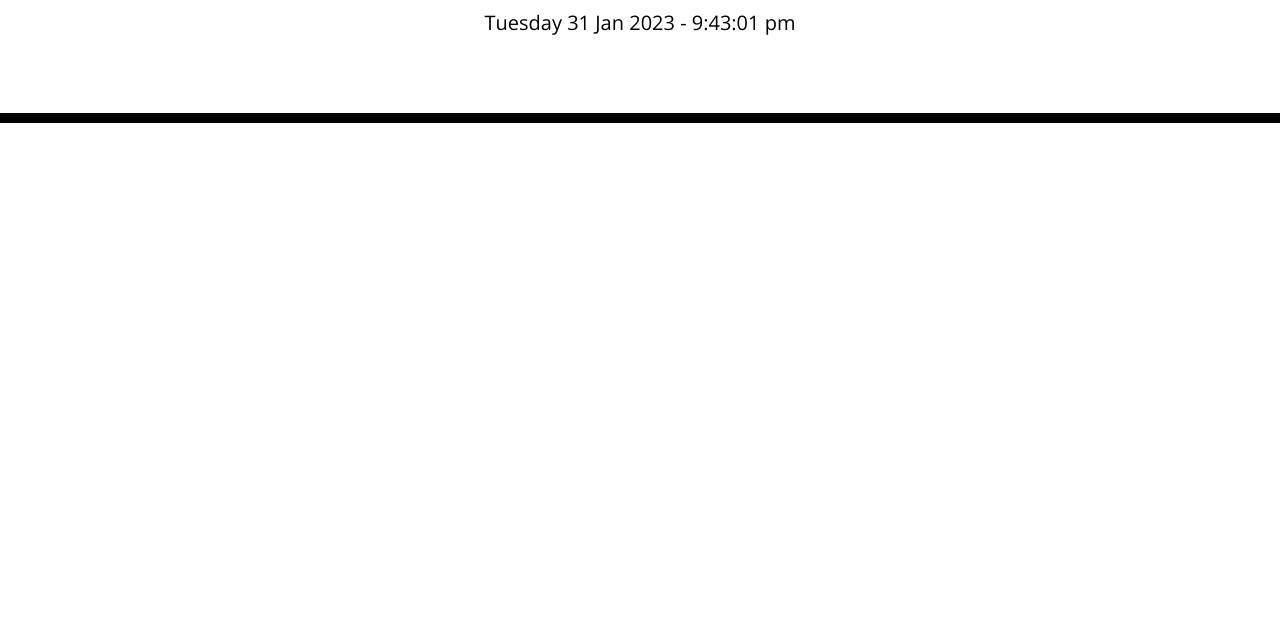
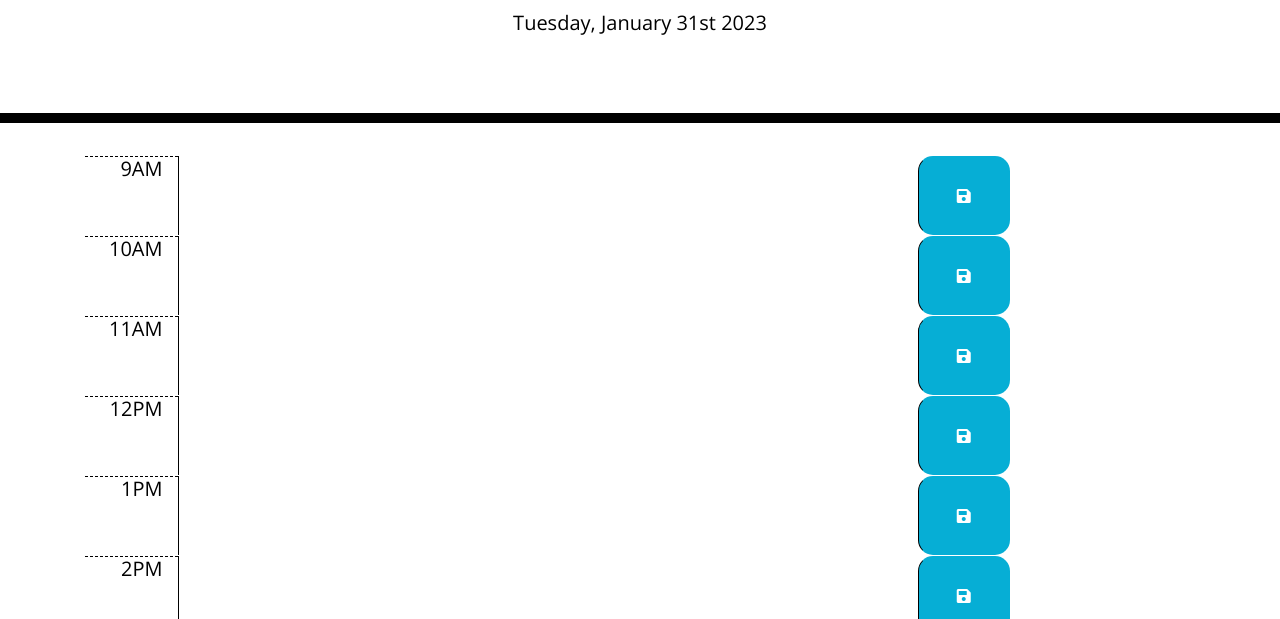
Before and after one commit to tjhandson/Daily-Planner, a plain HTML site: page index.html in a window 1280 px wide. Shown: the part 181-800 px from the top of the page. Drawn offline with nearby package versions, Linux system fonts and the light colour scheme.

Commit message:
adding rows for table for each hour to page

```diff
--- a/assets/js/script.js
+++ b/assets/js/script.js
@@ -1,14 +1,48 @@
 const dateDisplayEl = $('#currentDay');
+const plannerTableEl = $('#tableSection');
 
 // Task 1: Display the current day at the top of the calender when a user opens the planner.
-setInterval(function () {
-    dateDisplayEl.text(moment().format('dddd DD MMM YYYY - h:mm:ss a'));
-}
-    , 1000);
+
+dateDisplayEl.text(moment().format("dddd, MMMM Do YYYY"));
+
+let hour = 9;
+
+// Task 2: Present timeblocks for standard business hours when the user scrolls down.
+function timeSlotGeneration() {
+
+    for (let i = 0; i < 9; i++) {
+        let time = moment(hour, "hh").format("hA");
+
+        //Row for time slot
+        const timeSlot = $("<div>").addClass("row mx-auto");
+
+        // Section for Hour
+        const hourText = $("<h5>").addClass("hourtext text-right").text(time)
+        const hourEl = $("<div>").addClass("hour col-1").append(hourText);
+
+        // User input area for text entry
+        const taskEntry = $("<textarea>").addClass("UserInput overflow-auto text-dark col-8").text("").attr("id", time);
 
 
-// Task 2: Present timeblocks for standard business hours when the user scrolls down.
+        // Save Button block at end of row
+        const saveIcon = $("<span>").addClass("fa fa-save");
+        const saveButton = $("<button>").addClass("btn saveBtn time-block col-1").append(saveIcon);
 
+        // Appending hour, text entry and button to time slot
+        timeSlot.append(
+            hourEl,
+            taskEntry,
+            saveButton,);
+
+        //Append Time slot to Planner table area
+
+        plannerTableEl.append(timeSlot);
+
+        // Increase by 1 hour
+        hour++;
+
+    }
+}
 // Task 3: Color-code each timeblock based on past, present, and future when the timeblock is viewed.
 
 // Task 4: Allow a user to enter an event when they click a timeblock
@@ -16,3 +50,8 @@ setInterval(function () {
 // Task 5: Save the event in local storage when the save button is clicked in that timeblock.
 
 // Task 6: Persist events between refreshes of a page
+
+
+
+
+timeSlotGeneration();
--- a/index.html
+++ b/index.html
@@ -9,7 +9,7 @@
   <link rel="stylesheet" href="https://use.fontawesome.com/releases/v5.8.1/css/all.css"
     integrity="sha384-50oBUHEmvpQ+1lW4y57PTFmhCaXp0ML5d60M1M7uH2+nqUivzIebhndOJK28anvf" crossorigin="anonymous" />
   <link href="https://fonts.googleapis.com/css?family=Open+Sans&display=swap" rel="stylesheet" />
-  <link rel="stylesheet" href="/assets/css/style.css" />
+  <link rel="stylesheet" href="./assets/css/style.css" />
   <title>Work Day Scheduler</title>
 </head>
 
@@ -19,12 +19,16 @@
     <p class="lead">A simple calendar app for scheduling your work day</p>
     <p id="currentDay" class="lead"></p>
   </header>
-  <div class="container">
+  <div class="container" id="tableSection">
     <!-- Timeblocks go here -->
   </div>
 
   <script src="https://cdnjs.cloudflare.com/ajax/libs/jquery/3.2.1/jquery.min.js"></script>
   <script src="https://cdnjs.cloudflare.com/ajax/libs/moment.js/2.24.0/moment.min.js"></script>
+  <script src="https://stackpath.bootstrapcdn.com/bootstrap/4.5.0/js/bootstrap.min.js"
+    integrity="sha384-OgVRvuATP1z7JjHLkuOU7Xw704+h835Lr+6QL9UvYjZE3Ipu6Tp75j7Bh/kR0JKI"
+    crossorigin="anonymous"></script>
+
   <script src="./assets/js/script.js"></script>
 </body>
 
```
Also changed, not shown: assets/css/style.css (line endings or trailing spaces).
